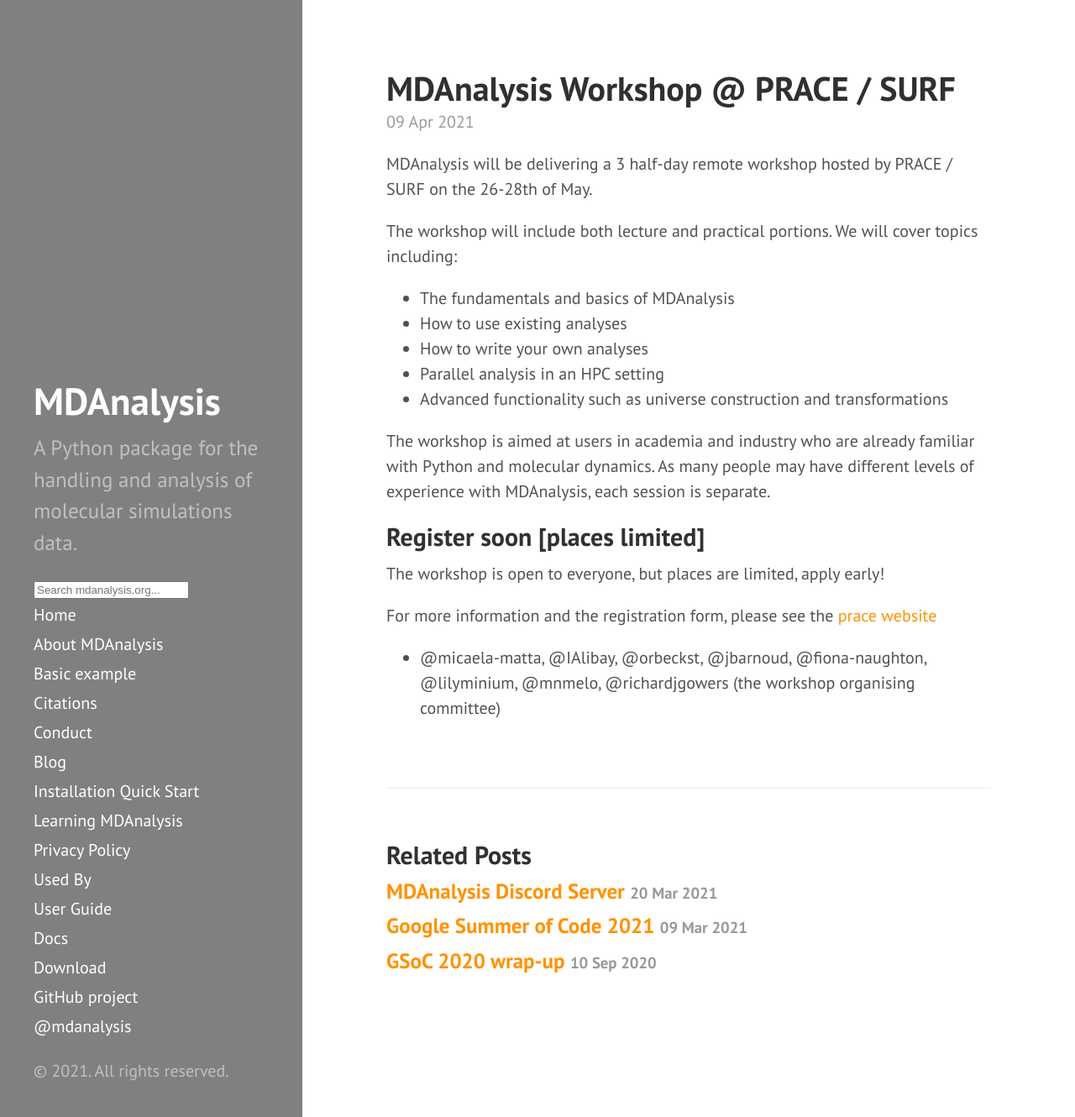
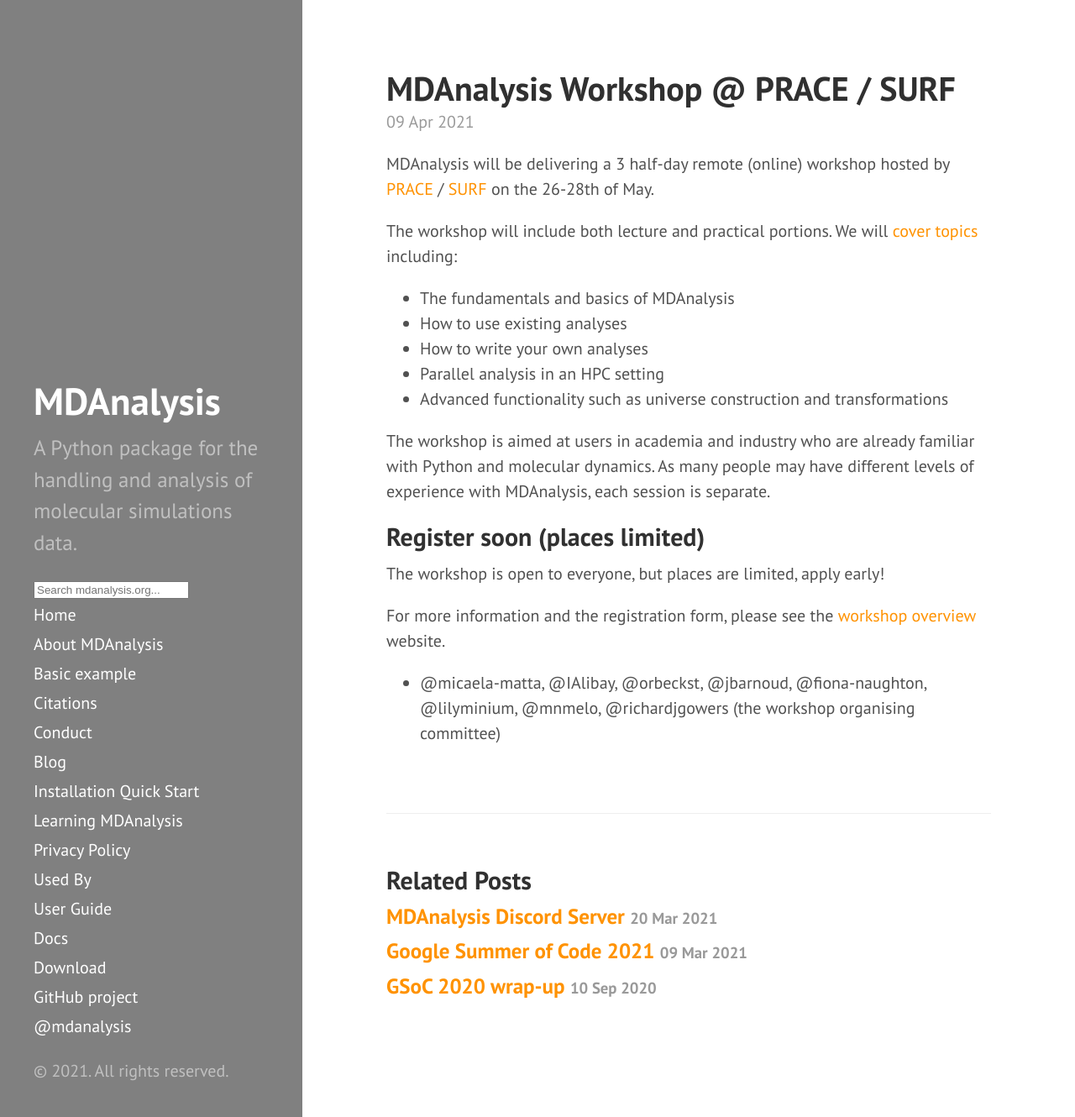
Before and after one commit to MDAnalysis/MDAnalysis.github.io, a Jekyll site: the page built from _posts/2021-04-09-prace-workshop.md, in a window 1280 px wide and 1330 px high. Shown: the whole window at 84% size. Built offline with Jekyll 4.4.1, drawn with Linux system fonts in a browser that asks for light colours; comment, search, counter and statistics services are not loaded.

Commit message:
add links

```diff
--- a/_posts/2021-04-09-prace-workshop.md
+++ b/_posts/2021-04-09-prace-workshop.md
@@ -3,9 +3,9 @@ layout: post
 title: MDAnalysis Workshop @ PRACE / SURF
 ---
 
-MDAnalysis will be delivering a 3 half-day remote workshop hosted by PRACE / SURF on the 26-28th of May.
+MDAnalysis will be delivering a 3 half-day remote (online) workshop hosted by [PRACE](https://prace-ri.eu/) / [SURF](https://www.surf.nl/en) on the 26-28th of May.
 
-The workshop will include both lecture and practical portions. We will cover topics including:
+The workshop will include both lecture and practical portions. We will [cover topics](https://events.prace-ri.eu/event/1201/timetable/) including:
 
 * The fundamentals and basics of MDAnalysis
 * How to use existing analyses
@@ -16,10 +16,10 @@ The workshop will include both lecture and practical portions. We will cover top
 The workshop is aimed at users in academia and industry who are already familiar with Python and molecular dynamics.
 As many people may have different levels of experience with MDAnalysis, each session is separate.
 
-## Register soon [places limited]
+## Register soon (places limited)
 
 The workshop is open to everyone, but places are limited, apply early!
 
-For more information and the registration form, please see the [prace website](https://events.prace-ri.eu/event/1201/overview)
+For more information and the registration form, please see the [workshop overview](https://events.prace-ri.eu/event/1201/overview) website.
 
 - @micaela-matta, @IAlibay, @orbeckst, @jbarnoud, @fiona-naughton, @lilyminium, @mnmelo, @richardjgowers (the workshop organising committee)
```
